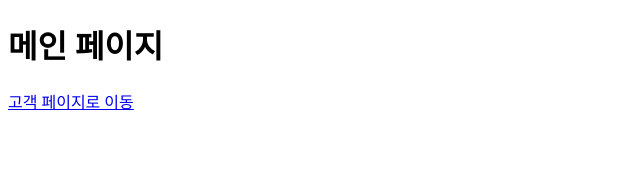
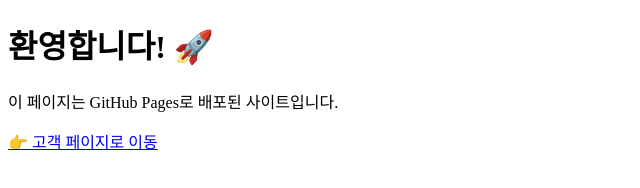
Before and after one commit to hyangri00/vatos.github.io, a plain HTML site: page index.html in a window 1280 px wide. Shown: the whole page, without its empty margins (0-640 px from the left). Drawn offline with Linux system fonts and the light colour scheme.

Commit message:
Update index.html
Signed-off-by: hyangri00 <130329789+hyangri00@users.noreply.github.com>

```diff
--- a/index.html
+++ b/index.html
@@ -1,12 +1,12 @@
-<!-- index.html 예시 -->
 <!DOCTYPE html>
-<html>
+<html lang="ko">
 <head>
     <meta charset="UTF-8">
-    <title>Welcome</title>
+    <title>Vatos GitHub Pages</title>
 </head>
 <body>
-    <h1>메인 페이지</h1>
-    <p><a href="customer.html">고객 페이지로 이동</a></p>
+    <h1>환영합니다! 🚀</h1>
+    <p>이 페이지는 GitHub Pages로 배포된 사이트입니다.</p>
+    <p><a href="customer.html">👉 고객 페이지로 이동</a></p>
 </body>
 </html>
```
